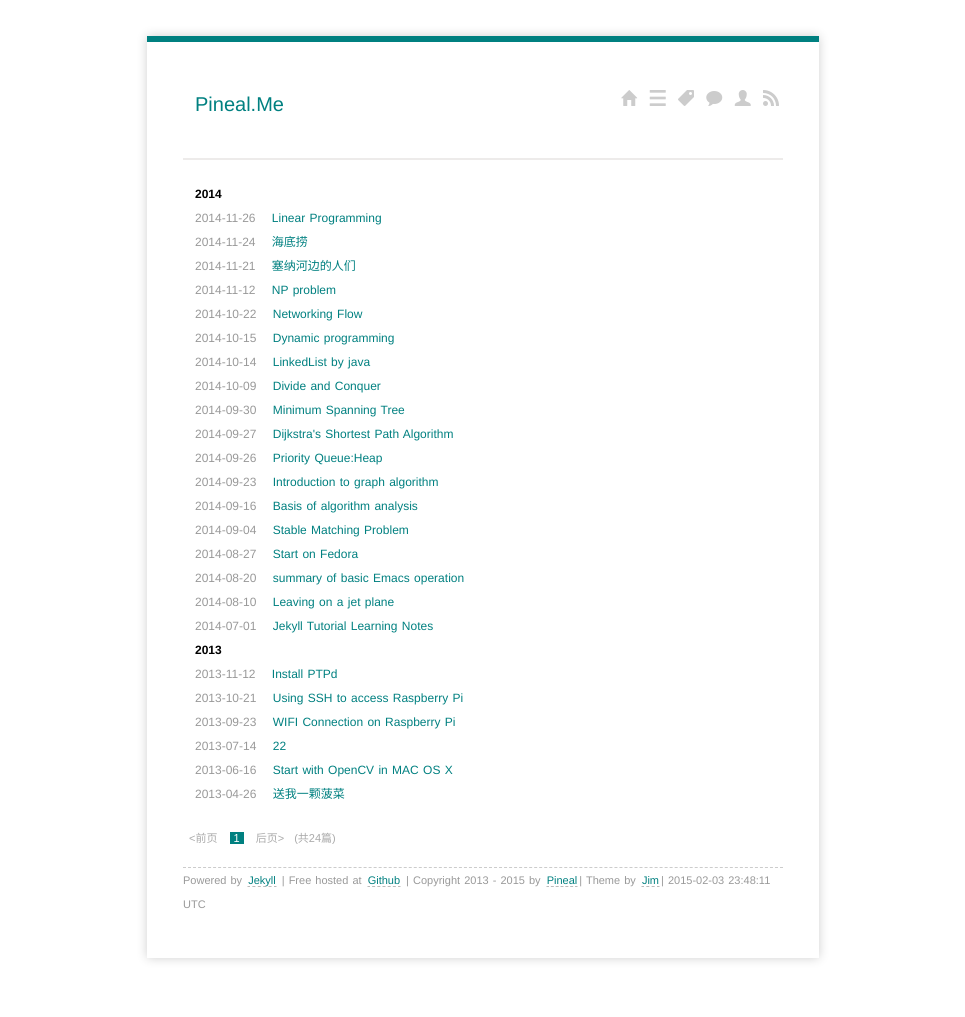
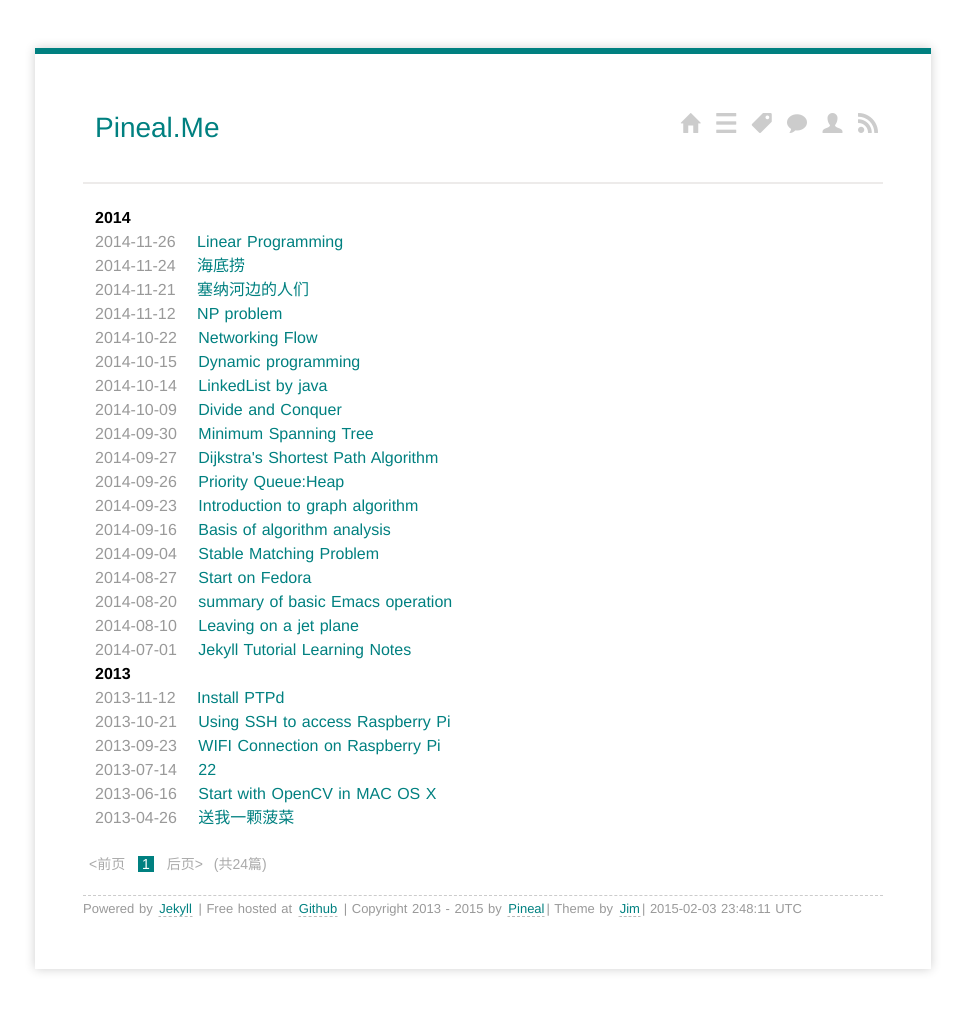
Before and after one commit to pineal/pineal.github.com, a Jekyll site: the page built from index.html, in a window 1280 px wide. Shown: the whole page, without its empty margins (157-1122 px from the left). Built offline with Jekyll 4.4.1, drawn with Linux system fonts in a browser that asks for light colours; nearby versions of some CDN libraries; Markdown is read by kramdown in place of the engine named in the settings; the list of posts is cut into pages by our own code; before the commit the page ends 994 px from its top, so only the background shows below that.

Commit message:
style back

```diff
--- a/media/css/screen.css
+++ b/media/css/screen.css
@@ -87,7 +87,7 @@ table {
       margin-bottom: 0; }
 
 body{
-    font-size:12px;word-spacing:1px;
+    font-size:16px;word-spacing:1px;
     margin-left:auto;
     margin-right:auto;
    /* font-family:MuseoSans,Trebuchet,"Trebuchet MS",Tahoma,"Lucida Grande","Lucida Sans Unicode","Hiragino Sans GB","Hiragino Sans GB W3","Microsoft YaHei",Verdana,sans-serif;*/
@@ -109,7 +109,7 @@ body>div {
     border-top: 6px solid #008080;
 }
 h1 {
-    font-size: 20px;
+    font-size: 28px;
     line-height: 28px;
     margin: 0 0 28px 0;
 	/*background-color: rgb(185, 34, 31);*/
@@ -118,17 +118,17 @@ h1 {
 	padding: 12px;
 }
 h2 {
-    font-size: 18px;
+    font-size: 26px;
     line-height: 48px;
     margin: 0 0 24px 0;
 	font-weight: bold;
 }
 h2 i {
-	font-size: 16px;
+	font-size: 18px;
 	color: #ccc;
 }
 h3 {
-    font-size: 14px;
+    font-size: 18px;
     line-height: 24px;
 	font-weight: bold;
 }
@@ -145,7 +145,7 @@ p, ul, ol, dl {
     margin: 0 0 24px 0;
 }
 p.intro {
-    font-size: 16px;
+    font-size: 24px;
 	line-height: 32px;
 }
 ul {
@@ -163,14 +163,14 @@ pre {
     border-left: 6px solid #edebea;
     overflow: auto;
     font-family: monospace;
-    font-size: 12px;
+    font-size: 14px;
     padding: 12px;
     margin: 0 0 24px;
 	background-color: #f3f3f3;
 }
 p code {
     font-family: monospace;
-    font-size: 11px;
+    font-size: 14px;
     border: 1px solid #edebea;
 	padding: 1px 5px;
 	background-color: #EEE;
@@ -190,7 +190,7 @@ a:visited {
 	text-decoration: none;
 }
 a.ss-icon {
-	font-size: 16px;
+	font-size: 20px;
 	padding: 0 0.25em;
 	color: #ccc;
 }
@@ -210,7 +210,7 @@ img.avatar {
 
 .meta{
     text-align:right;
-    font-size:11px;
+    font-size:14px;
     margin-bottom: 10px;
 }
 
@@ -239,7 +239,7 @@ dl .meta {
 
 
 .paginator {
-font: 11px Arial,Helvetica,sans-serif;
+font: 14px Arial,Helvetica,sans-serif;
 color: #AAA;
 margin: 20px 0;
 line-height: 150%;
@@ -269,7 +269,7 @@ border-top: 1px dashed #CCC;
 }
 
 footer small {
-font-size: 11px;
+font-size: 13px;
 color: #999;
 }
 
```
